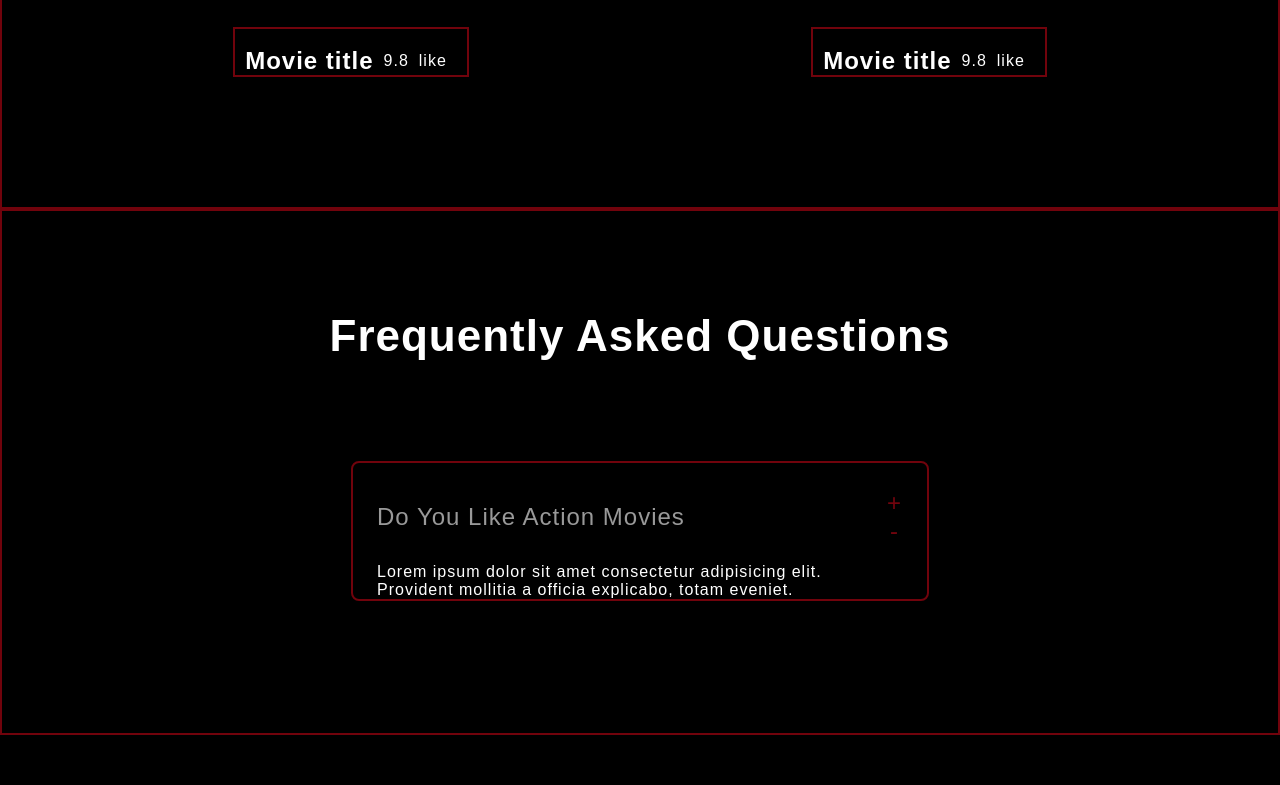
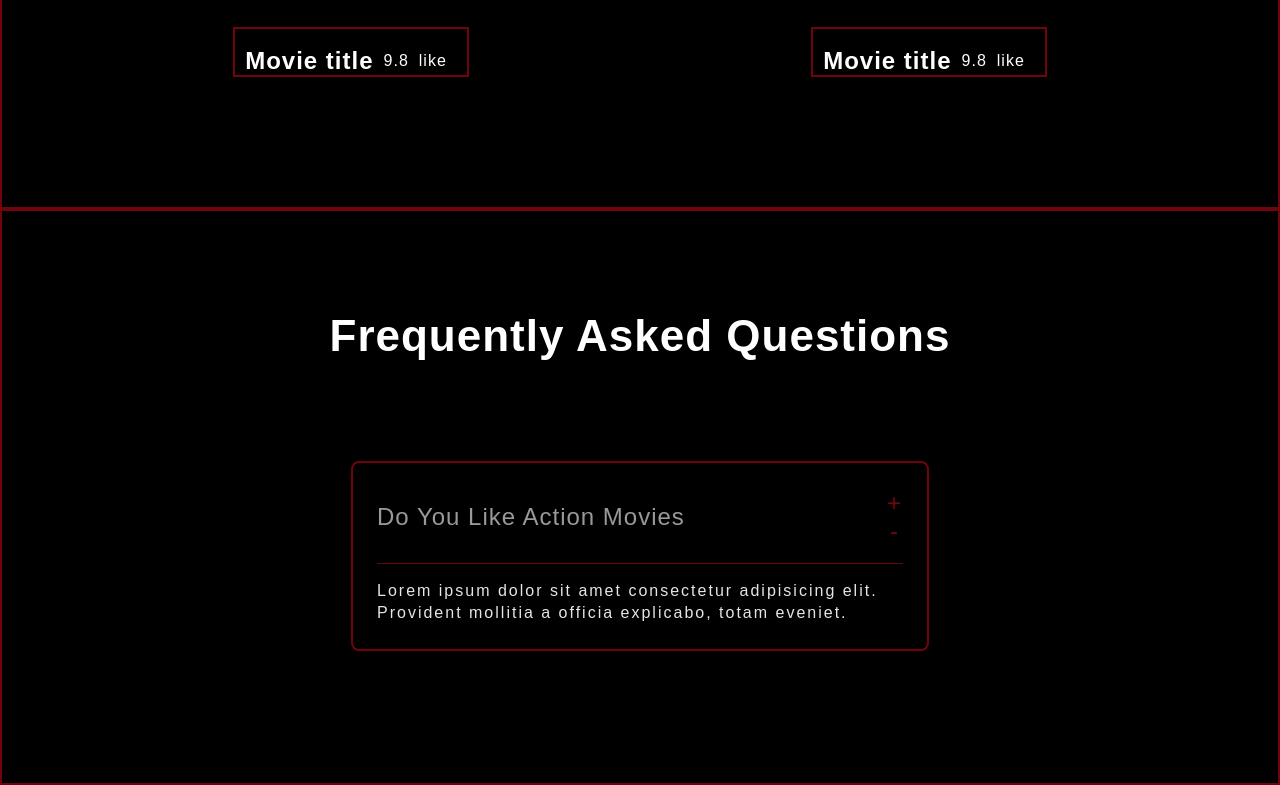
Before and after one commit to HarunaDev/Movie-App, a plain HTML site: page index.html in a window 1280 px wide. Shown: the part 2472-3257 px from the top of the page. Before the commit the page ends 3207 px from the top, so only its background shows below. Drawn offline with Linux system fonts and the light colour scheme.

Commit message:
styled faq question text
added basic styling for view purpose

```diff
--- a/styles.css
+++ b/styles.css
@@ -262,4 +262,19 @@ h1.faq-header  {
   transition: ease-in;
 }
 
+.question-text {
+  padding: 1rem 0 1.5rem 0;
+  border-top: 1px solid var(--secondary-color);
+}
+.question-text p {
+  margin-bottom: 0;
+  color: rgb(230, 228, 228);
+  line-height: 1.4;
+  letter-spacing: 2px;
+}
+
+/* .question-btn:hover {
+  transform: rotate(90deg);
+} */
+
 /* --Questions styling */
```
